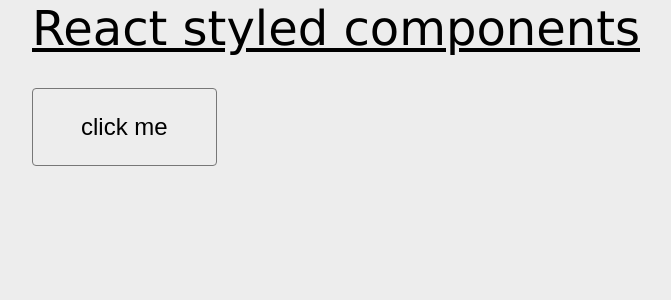
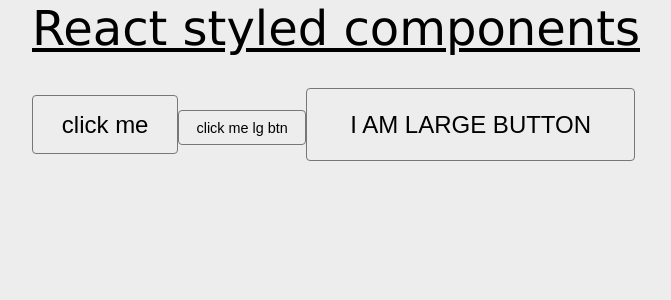
Before and after one commit to MariusCodeAcademy/feu2-09_r_styled_components_css, a React (Vite) app: page / in a window 1280 px wide. Shown: the top 300 px of the page, without its empty margins (28-699 px from the left). Built offline with nearby package versions, Linux system fonts and the light colour scheme.

Commit message:
separate file

```diff
--- a/src/App.jsx
+++ b/src/App.jsx
@@ -1,32 +1,13 @@
-import styled from 'styled-components';
 import './App.css';
-
-// sukriam h1 elementa pavadinimu Title naudodami styled components
-
-const Title = styled.h1`
-  font-size: 3rem;
-  font-weight: normal;
-  text-decoration: underline;
-`;
-
-// sukurti Button komponenta, prideti jam stiliaus
-// panaudoti jsx
-const Button = styled.button`
-  padding: 1em 2em;
-  background-color: transparent;
-  font-size: 1.5rem;
-  transition: all 0.2s ease-out;
-  &:hover {
-    background-color: coral;
-    color: white;
-  }
-`;
+import { Button, Title, LargeButton } from './components/styled/Demo.styled';
 
 function App() {
   return (
     <div className='App container'>
       <Title>React styled components</Title>
       <Button>click me</Button>
+      <Button sm>click me lg btn</Button>
+      <LargeButton>I am large button</LargeButton>
     </div>
   );
 }
--- /dev/null
+++ b/src/components/styled/Demo.styled.js
@@ -0,0 +1,28 @@
+// sukriam h1 elementa pavadinimu Title naudodami styled components
+
+import styled from 'styled-components';
+
+export const Title = styled.h1`
+  font-size: 3rem;
+  font-weight: normal;
+  text-decoration: underline;
+`;
+
+// sukurti Button komponenta, prideti jam stiliaus
+// panaudoti jsx
+export const Button = styled.button`
+  padding: 0.6em 1.2em;
+  background-color: transparent;
+  font-size: ${(props) => (props.sm ? '0.9rem' : '1.5rem')};
+  transition: all 0.2s ease-out;
+  &:hover {
+    background-color: coral;
+    color: white;
+  }
+`;
+
+// LargeButton, paveldi viska is Button, perrasom ka mums reikia
+export const LargeButton = styled(Button)`
+  padding: 0.9em 1.8em;
+  text-transform: uppercase;
+`;
```
